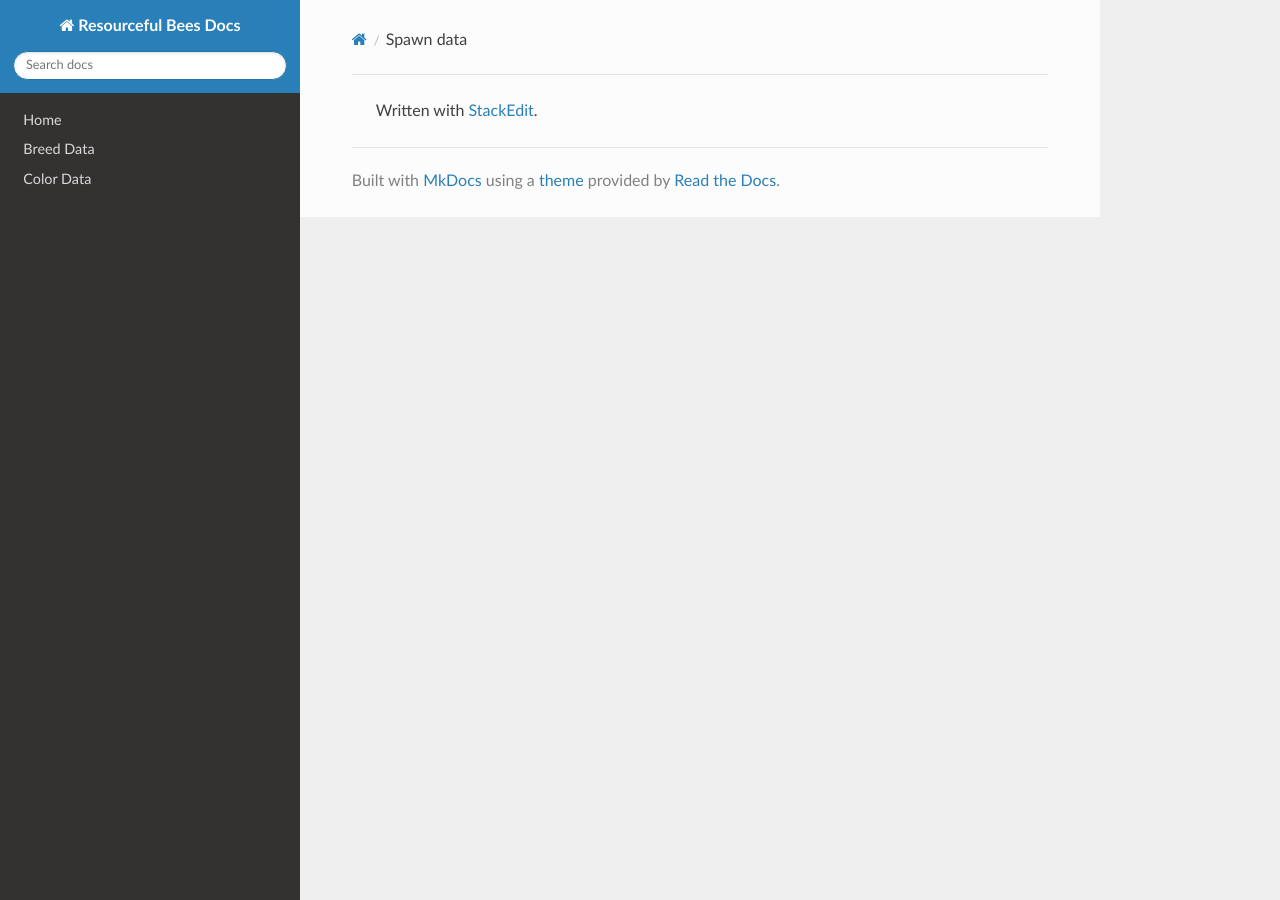
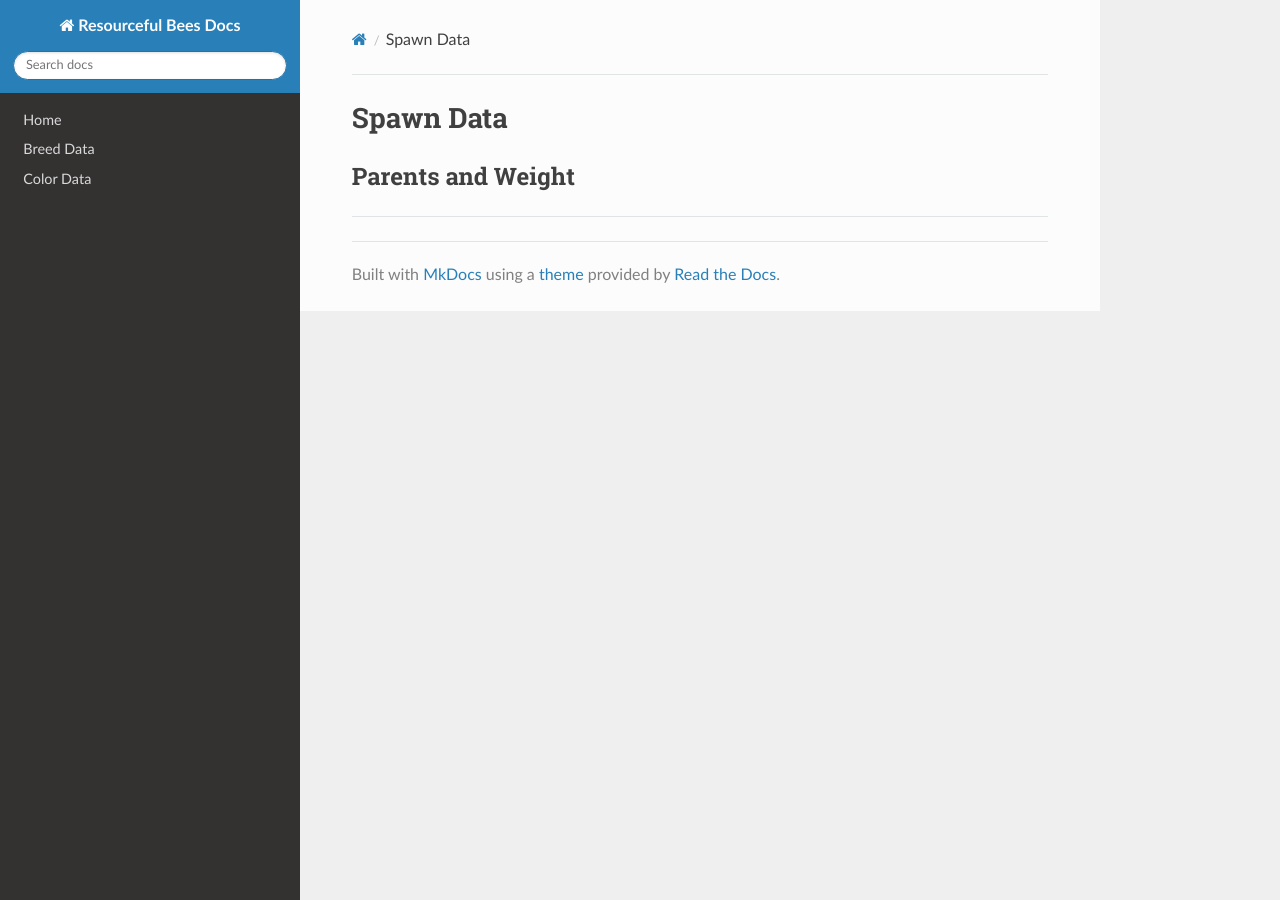
Before and after one commit to Team-Resourceful/ResourcefulBeesDocs, an MkDocs documentation site: the page built from docs/bee_data/spawn_data.md, in a window 1280 px wide. Built offline with MkDocs 1.6.1, drawn with Linux system fonts in a browser that asks for light colours; nearby versions of some CDN libraries.

Commit message:
docs/bee_data/spawn_data.md updated from https://stackedit.io/

```diff
--- a/docs/bee_data/spawn_data.md
+++ b/docs/bee_data/spawn_data.md
@@ -1,7 +1,7 @@
+# **Spawn Data**
 
-
-
-> Written with [StackEdit](https://stackedit.io/).
+## **Parents and Weight**
+***
 <!--stackedit_data:
-eyJoaXN0b3J5IjpbNzMwOTk4MTE2XX0=
+eyJoaXN0b3J5IjpbLTg4MjY4Mjc4OF19
 -->
```
